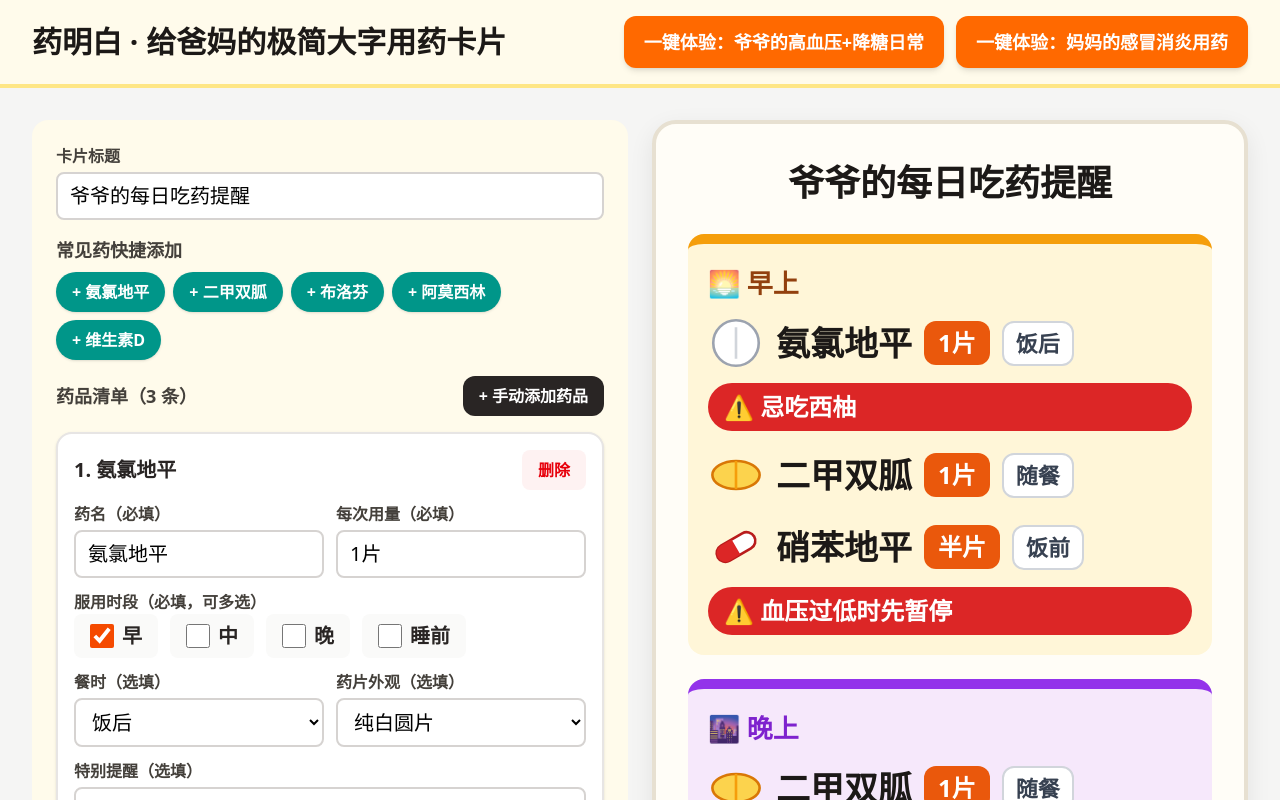
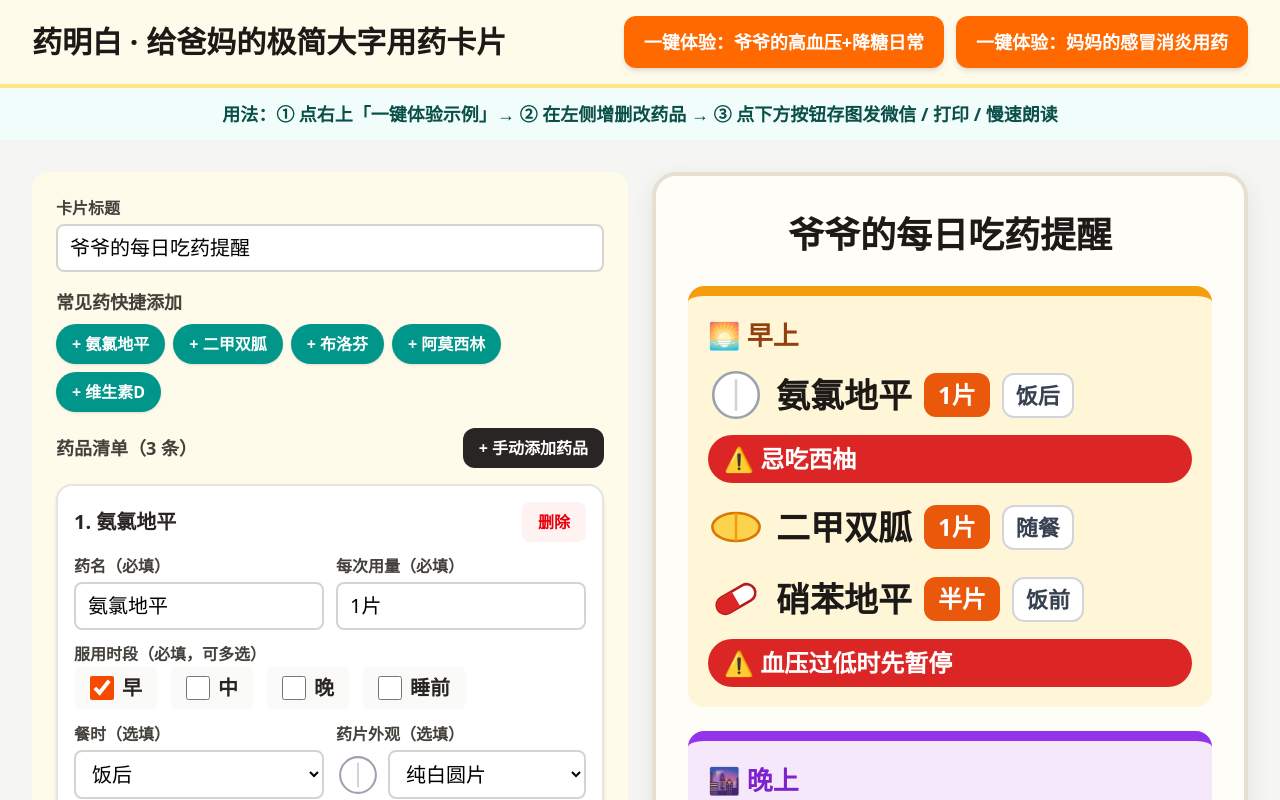
Before and after one commit to twt630/med-card-large-print, a React (Vite) app: page / in a window 1280 px wide. Shown: the top 800 px of the page. Built offline with nearby package versions, Linux system fonts and the light colour scheme.

Commit message:
适老化打磨：顶部三步用法引导 + 表单药片图标实时预览

```diff
--- a/src/App.jsx
+++ b/src/App.jsx
@@ -15,6 +15,9 @@ export default function App() {
   return (
     <div className="min-h-screen bg-stone-100">
       <HeaderBar onLoadSample={loadSample} />
+      <p className="no-print bg-teal-50 px-4 py-3 text-center text-base font-bold text-teal-900 lg:text-lg">
+        用法：① 点右上「一键体验示例」→ ② 在左侧增删改药品 → ③ 点下方按钮存图发微信 / 打印 / 慢速朗读
+      </p>
       <main className="mx-auto grid max-w-7xl grid-cols-1 gap-6 p-4 lg:grid-cols-2 lg:p-8">
         <div className="no-print">
           <EditorPanel
--- a/src/components/DrugForm.jsx
+++ b/src/components/DrugForm.jsx
@@ -1,5 +1,6 @@
 import React from 'react'
 import { TIME_SLOTS } from '../lib/timeSlots.js'
+import PillIcon from './PillIcon.jsx'
 
 const MEAL_OPTIONS = ['', '饭前', '饭后', '随餐']
 const PILL_OPTIONS = [
@@ -95,10 +96,12 @@ export default function DrugForm({ index, drug, onChange, onRemove }) {
 
         <label className="flex flex-col gap-1">
           <span className="text-base font-bold text-stone-700">药片外观（选填）</span>
+          <span className="flex items-center gap-2">
+            <PillIcon type={drug.pillIcon} size={44} />
             <select
               value={drug.pillIcon}
               onChange={(e) => onChange({ pillIcon: e.target.value })}
-            className="rounded-lg border-2 border-stone-300 px-3 py-2 text-xl focus:border-orange-500 focus:outline-none"
+              className="w-full rounded-lg border-2 border-stone-300 px-3 py-2 text-xl focus:border-orange-500 focus:outline-none"
             >
               {PILL_OPTIONS.map(({ value, label }) => (
                 <option key={value} value={value}>
@@ -106,6 +109,7 @@ export default function DrugForm({ index, drug, onChange, onRemove }) {
                 </option>
               ))}
             </select>
+          </span>
         </label>
 
         <label className="flex flex-col gap-1 sm:col-span-2">
```
Lines whose indentation alone changed are shown as unchanged.
